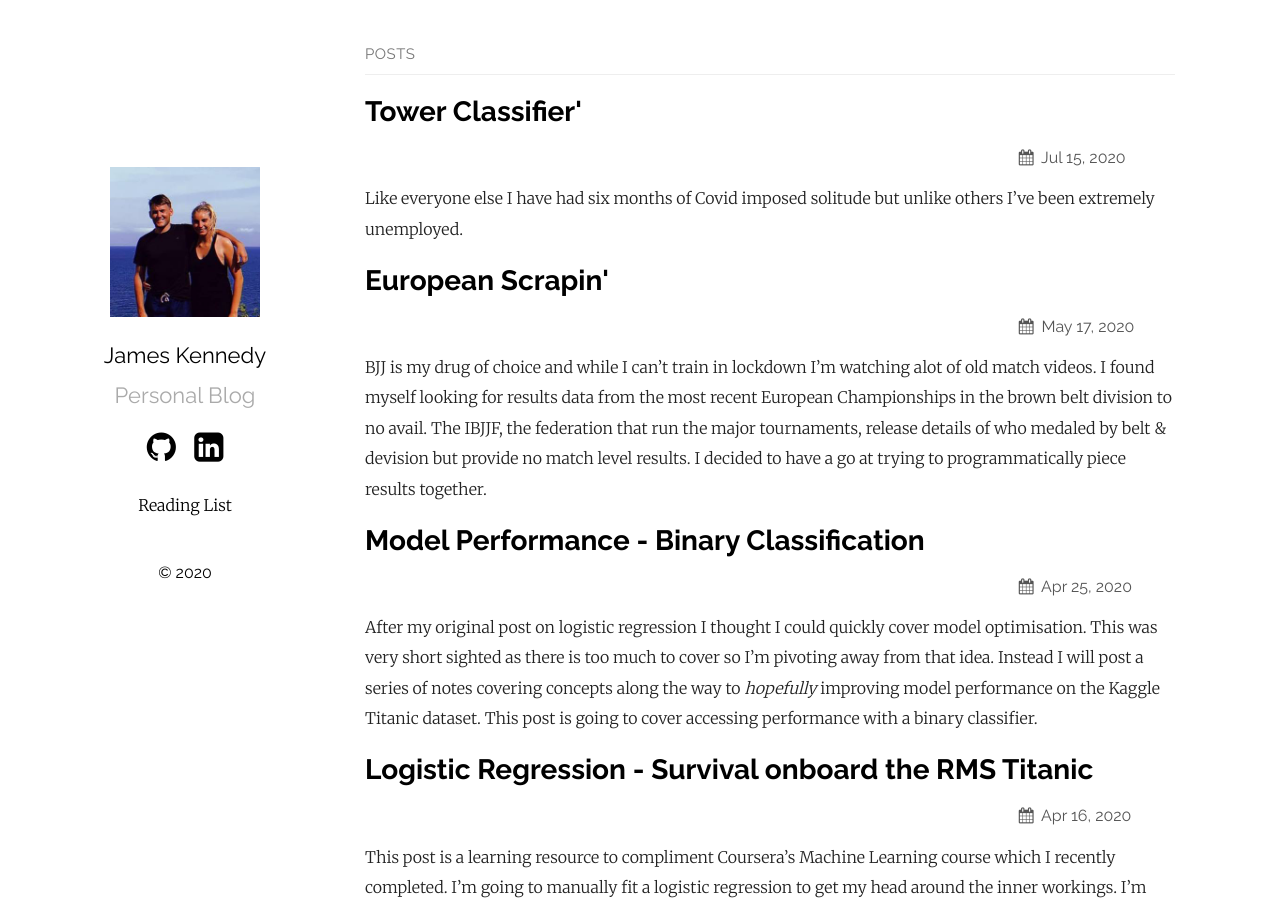
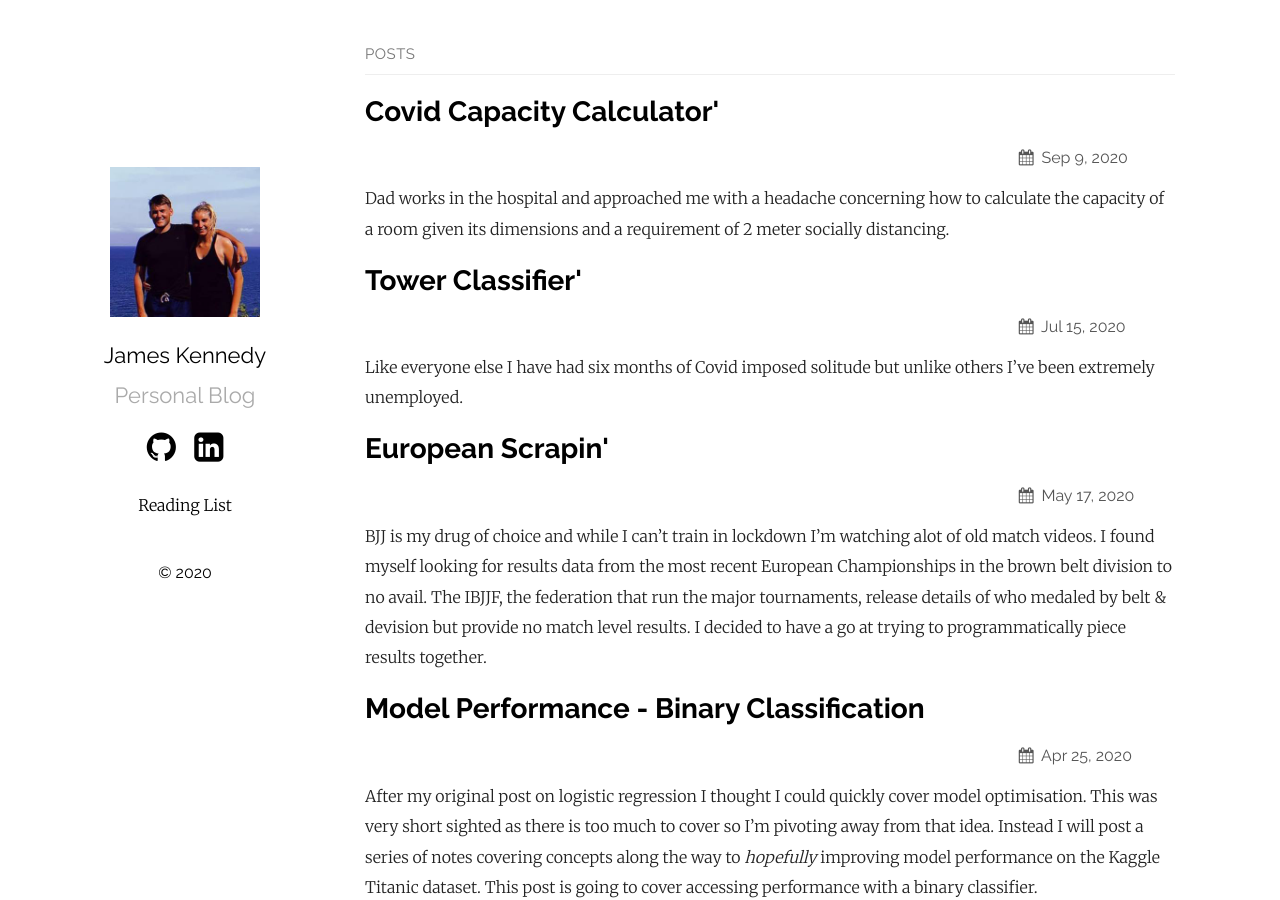
Before and after one commit to jkennedy559/jkennedy559.github.io, a Jekyll site: the page built from index.md, in a window 1280 px wide and 900 px high. Built offline with Jekyll 4.4.1, drawn with Linux system fonts in a browser that asks for light colours; part of the change alters nothing that is shown.

Commit message:
capacity calc post

```diff
--- /dev/null
+++ b/_posts/2020-09-10-Capacity_Calculator.md
@@ -0,0 +1,19 @@
+---
+layout: post
+title:  "Covid Capacity Calculator'"
+date:   2020-09-09 21:03:36 +0530
+---
+
+Dad works in the hospital and approached me with a headache concerning how to calculate the capacity of a room given its dimensions and a requirement of 2 meter socially distancing.
+
+![title](/images/circles_in_container.png)
+
+A person in the centre of the room needs a 2 meter protective radius from anyone else. If the area of this circle = π * radius * 2, you would think you could divide total meters squared in the room by the area but that ignores that the full buffer wouldn't be required if the person had their back to the wall.
+
+If there is a formula that solves this problem it's beyond me to come up with it so instead I codified the constraints and iteratively deduced the capacity through optimisation.
+
+I consider the room as a set of x & y coordinates on a grid. A person can occupy a set of coordinates if and only if their 2 meter protective bubble doesn't contain another person. By adding more people to the room iteratively until no more can be added safely I can calculate the capacity.
+
+Code can be seen [here](https://github.com/jkennedy559/Room-Capacity-Calculator) and once I got it working I built a app with [Dash](https://dash.plotly.com/) that visualises the room and deployed it on Google Cloud Platform.
+
+[Click here to use web app](https://room-capacity-599.ew.r.appspot.com/)
```
Also changed, not shown: _posts/2020-07-15-Tower_Classifier.md (+0 -1 lines), images/circles_in_container.png (added).
